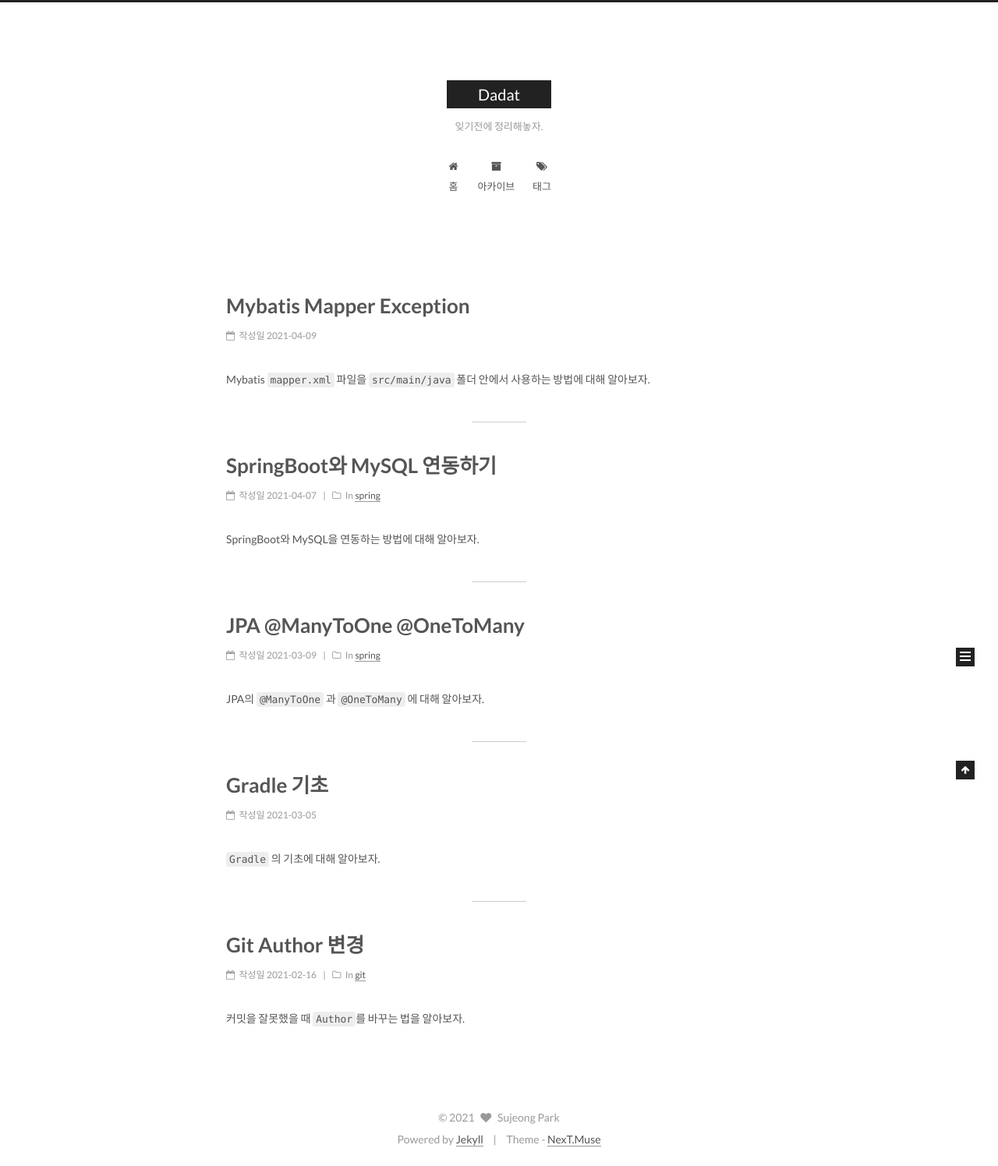
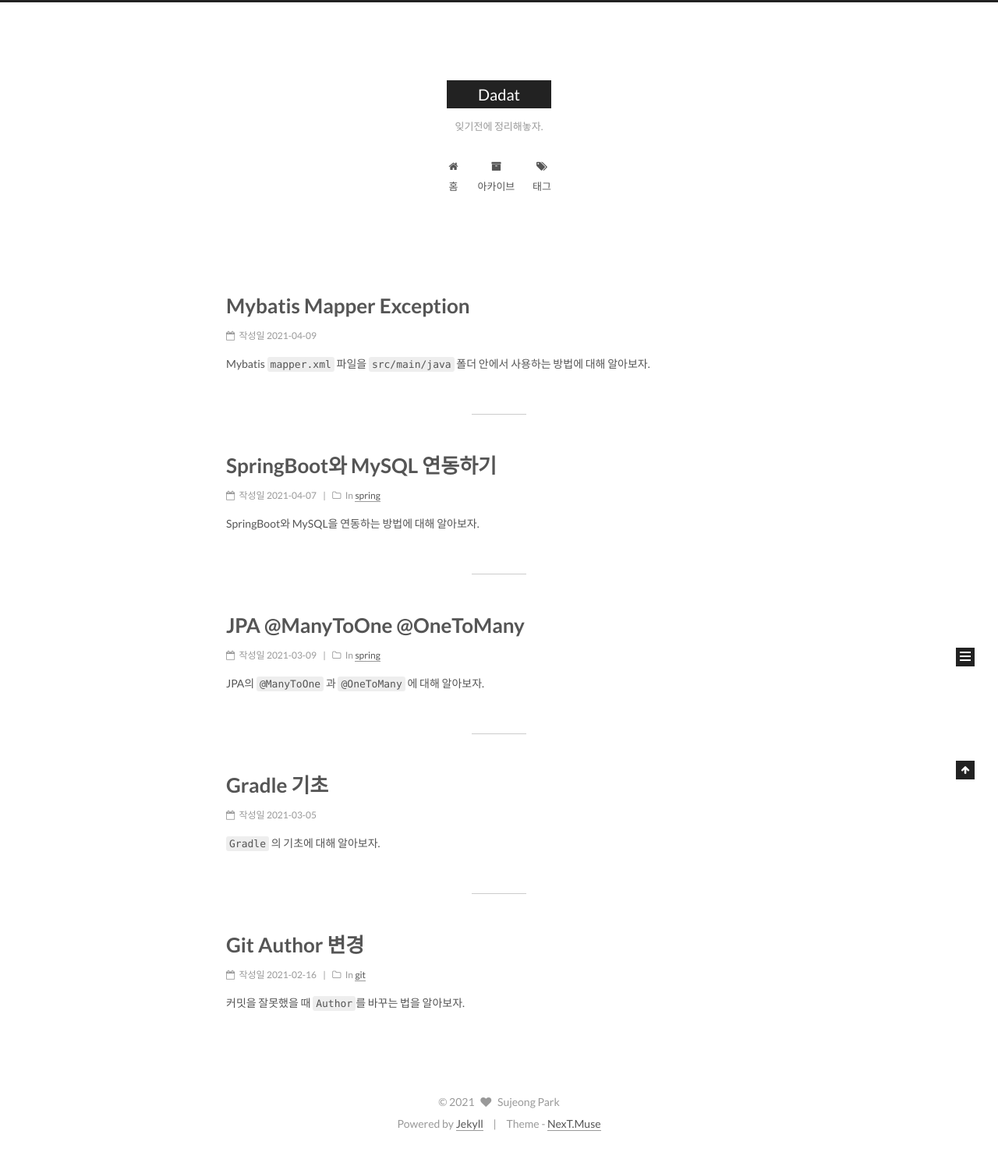
Before and after one commit to pebblepark/pebblepark.github.io, a Jekyll site: the page built from index.html, in a window 1280 px wide. Shown: the whole page at 78% size. Built offline with Jekyll 4.4.1, drawn with Linux system fonts in a browser that asks for light colours; the list of posts is cut into pages by our own code.

Commit message:
css 변경

```diff
--- a/_sass/_custom/custom.scss
+++ b/_sass/_custom/custom.scss
@@ -1,7 +1,7 @@
 // Custom styles.
 .posts-expand {
     .post-eof {
-      margin: 40px auto 40px;
+      margin: 50px auto 50px;
       width: 10%;
     }
 }
@@ -12,6 +12,6 @@
 }
 
 .posts-expand .post-meta {
-    margin: 3px 0 30px 0;
+    margin: 3px 0 10px 0;
     text-align: left;
   }
```
